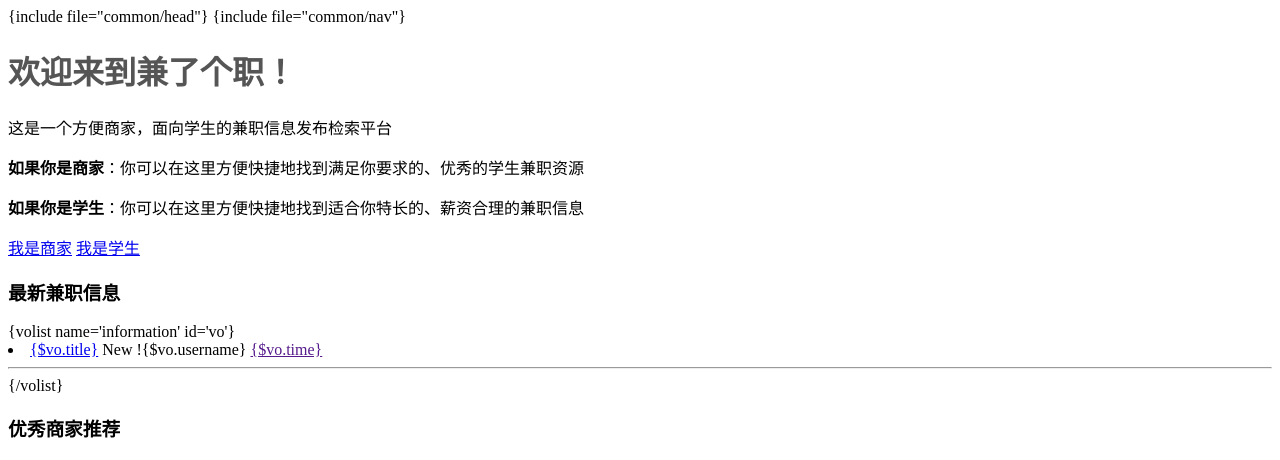
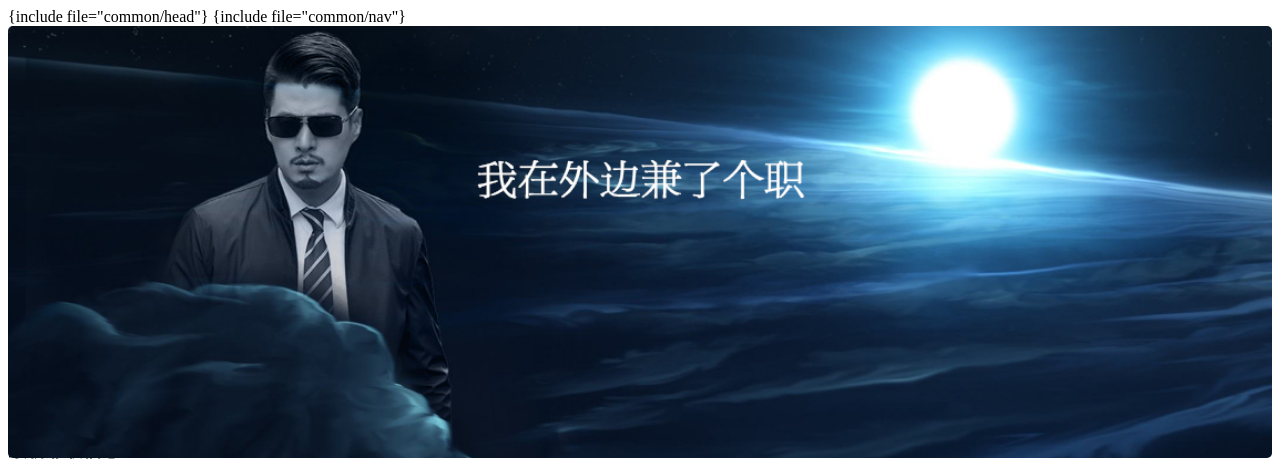
Before and after one commit to joenahm/webCompetition, a PHP site: the page made by application/index/view/index/index.html in a window 1280 px wide. Shown: the top 460 px of the page. Run offline with PHP 8.4, Linux system fonts and the light colour scheme; the template is opened without the code that fills it, so the values that code supplies are empty; grey boxes are pictures that could not be loaded.

Commit message:
更改logo和增加banner From WIN10

```diff
--- a/application/database.php
+++ b/application/database.php
@@ -20,7 +20,7 @@
     'username'        => 'root',
     // 密码
     'password'        => '123456',
-    //'password'        => '00001011',
+    // 'password'        => '00001011',
     // 端口
     'hostport'        => '',
     // 连接dsn
--- a/application/index/view/index/index.html
+++ b/application/index/view/index/index.html
@@ -12,16 +12,62 @@
 		<div class="row">
 			<div class="col-md-12">
 				<div class="jumbotron" id="banner">
-					<h1 style="color: #555">欢迎来到兼了个职！</h1>
-					<p>这是一个方便商家，面向学生的兼职信息发布检索平台</p>
-					<p><b>如果你是商家</b>：你可以在这里方便快捷地找到满足你要求的、优秀的学生兼职资源</p>
-					<p><b>如果你是学生</b>：你可以在这里方便快捷地找到适合你特长的、薪资合理的兼职信息</p>
-					<p>
-						<a class="btn btn-success btn-lg" href="#" role="button">我是商家</a>
-						<a class="btn btn-info btn-lg" href="#" role="button">我是学生</a>
-					</p>
+					<img src="static/index/images/banner3.jpg" alt="" width="100%">
+					<img style="display: none;" src="static/index/images/banner2.jpg" alt="" width="100%">
+					<img style="display: none;" src="static/index/images/banner1.jpg" alt="" width="100%">
+					<div></div>
 				</div>
 			</div>
+			<style>
+				#banner{
+					padding: 0;
+					height: 390px;
+					background: #f5f5f5;
+				}
+				#banner img{
+					position: relative;
+					top: 0;
+					border-radius: 5px;
+				}
+			</style>
+			<script>
+				var imgArr = $("#banner").children("img");
+				var interval = setInterval(banner,3000);
+				var outerIndex = 2;
+				function banner(){
+					for( var i = 0 ; i < imgArr.length ; i++ ){
+						if( i!=outerIndex+1 ){
+							imgArr.eq(i).hide();
+						}
+						if( outerIndex == 2 ){
+							imgArr.eq(0).show();
+						}
+					}
+
+					if( outerIndex == -1 ){
+						// alert(2)
+						outerIndex = 2;
+					}
+
+					var former;
+					if( outerIndex != 2 ){
+						former = outerIndex+1;
+					}else{
+						former = 0;
+					}
+
+					imgArr.eq(outerIndex).css({"z-index":"100"});
+					imgArr.eq(former).slideUp(300);
+					imgArr.eq(outerIndex).slideDown(400);
+					outerIndex--;
+				}
+
+				$("#banner").hover(function(){
+					clearInterval(interval);
+				},function(){
+					interval = setInterval(banner,3000);
+				});
+			</script>
 		</div>
 		<div class="row">
 			<div class="col-md-12">
--- a/public/static/index/css/common.css
+++ b/public/static/index/css/common.css
@@ -20,7 +20,7 @@
     border-radius: 40px; }
 
 #banner {
-  background-image:images/logo.jpg ; }
+  padding: 0; }
 
 .panel-default > .panel-heading {
   background-color: #00c0b9;
--- a/public/static/index/css/common.scss
+++ b/public/static/index/css/common.scss
@@ -32,6 +32,8 @@
 
 #banner{
 	background: #fc9;
+	padding: 0;
+	height: 420px;
 }
 
 .panel-default>.panel-heading{
```
Also changed, not shown: public/static/index/images/banner1.jpg (added), public/static/index/images/banner2.jpg (added), public/static/index/images/banner3.jpg (added), public/static/index/images/logo.png.
